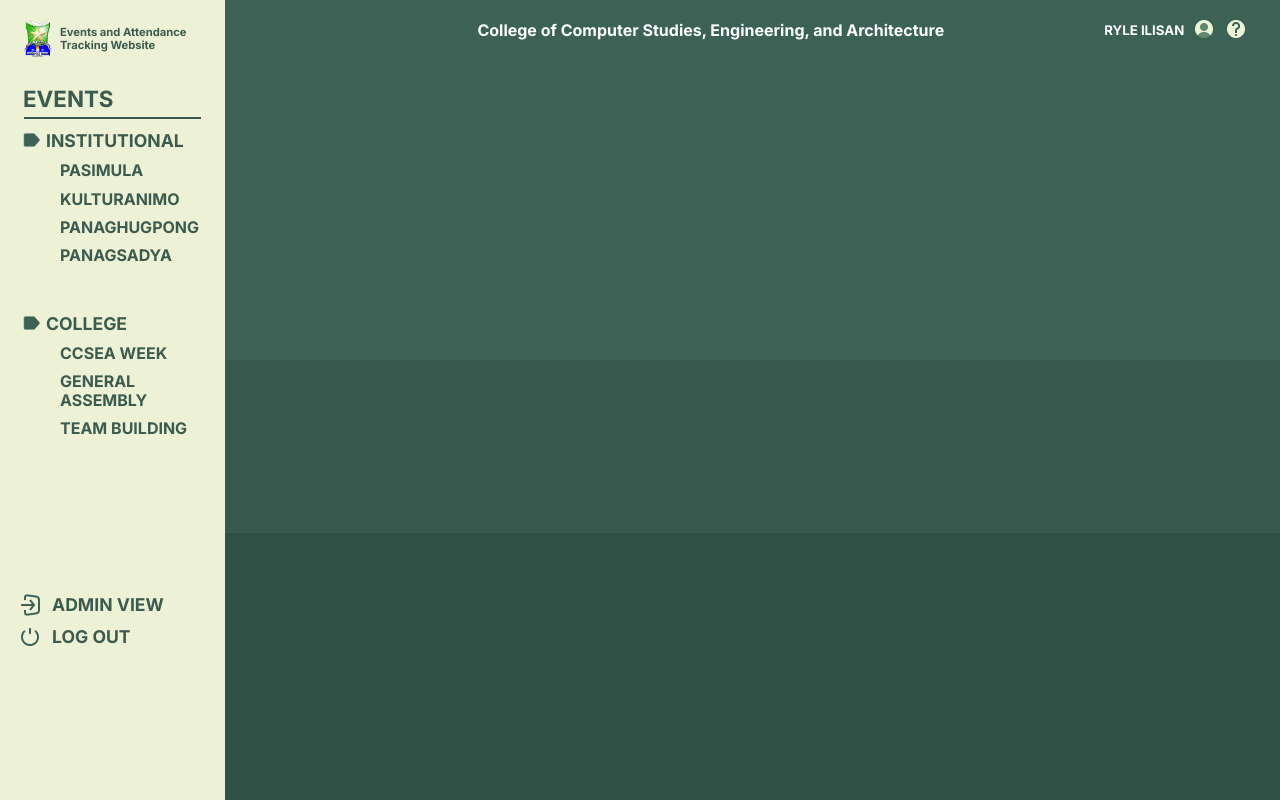
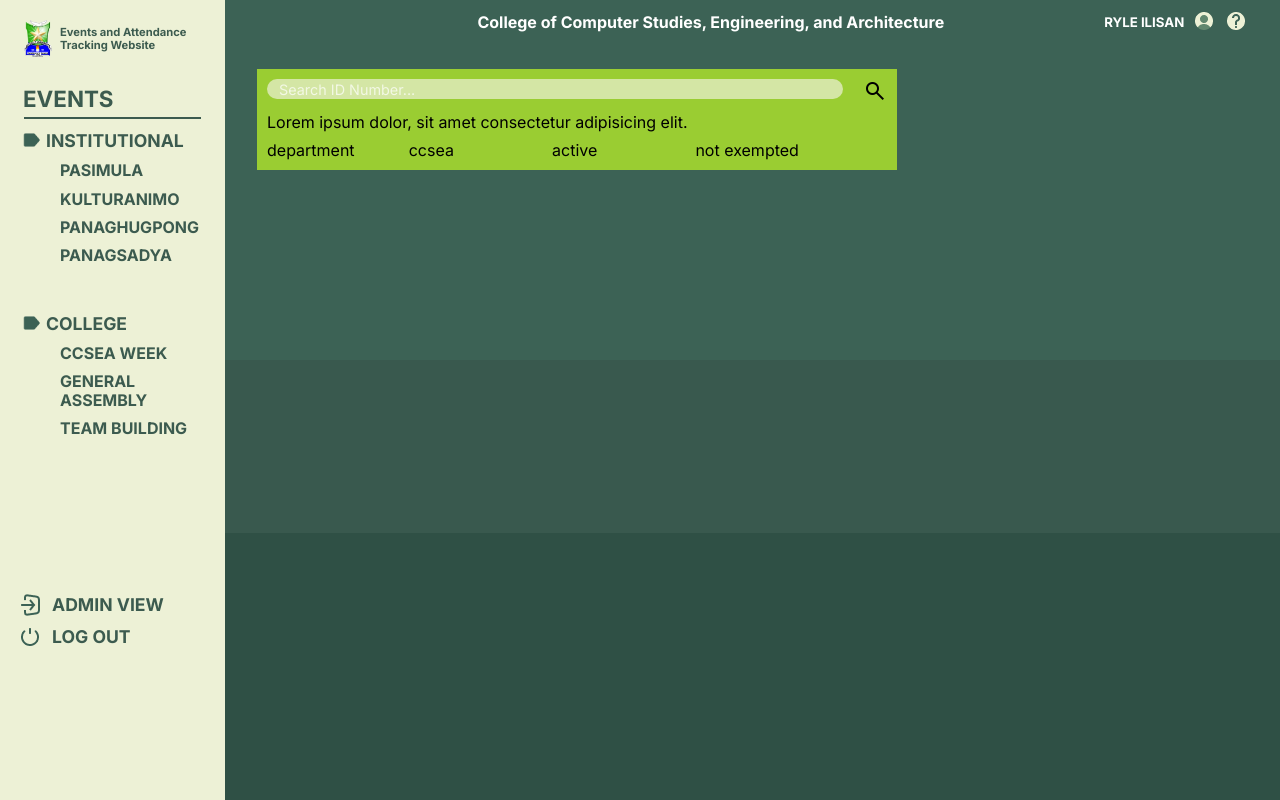
Before and after one commit to Rairuryle/SOFTENG-CODE, a PHP site: page / in a window 1280 px wide. Run offline with PHP 8.4, Linux system fonts and the light colour scheme; some libraries are stand-ins or nearby versions.

Commit message:
header profile

```diff
--- a/css/styles.css
+++ b/css/styles.css
@@ -176,7 +176,7 @@ main {
 
 .header-title {
   width: 97%;
-  margin-top: -1rem;
+  margin-top: -1.5rem;
 }
 
 .header-title h4, .header-title h5 {
@@ -197,6 +197,45 @@ main {
   padding: 0 0.5rem;
 }
 
+.grid-item-one { grid-area: header; }
+.grid-item-two { grid-area: main; }
+.grid-item-three { grid-area: menu; }
+.grid-item-four { grid-area: input; }
+.grid-item-five { grid-area: activity; }
+.grid-item-six { grid-area: exemption; }
+
+.grid-container {
+  display: grid;
+  grid-template-areas:
+    'header header header header header header header'
+    'main main main main main main main'
+    'menu input input activity activity exemption exemption';
+  gap: 10px;
+  background-color: yellowgreen;
+  padding: 10px;
+  margin-left: 2rem;
+  width: 50vw;
+}
+
+.grid-searchspace {
+  display: flex;
+  margin: auto;
+}
+
+#gridsearchIDNumber {
+  position: relative;
+  border: none;
+  outline: none;
+  width: 45vw;
+  border-radius: 15px;
+  background-color: rgba(237, 241, 214, 0.7);
+}
+
+#gridsearchIDNumber::placeholder {
+  color: rgba(255, 255, 255, 0.7);
+  font-size: 0.9rem;
+  padding: 10px;
+}
 
 /* @media screen and (max-height: 450px) {
 .sidenav {padding-top: 15px;}
@@ -264,7 +303,6 @@ font-style: italic;
 margin: auto;
 display: flex;
 justify-content: center;
-
 }
 
 .searchspace {
@@ -355,7 +393,7 @@ opacity: 0.7;
 padding-left: 4px;
 }
 
-.form-group img {
+.searchspace .form-group img {
 margin-left: -35px;
 margin-bottom: -10px;
 }
--- a/index.html
+++ b/index.html
@@ -8,6 +8,7 @@
     <link rel="preconnect" href="https://fonts.googleapis.com">
     <link rel="preconnect" href="https://fonts.gstatic.com" crossorigin>
     <link href="https://fonts.googleapis.com/css2?family=Inter:wght@400;700&display=swap" rel="stylesheet">
+    <link rel="stylesheet" href="https://fonts.googleapis.com/css2?family=Material+Symbols+Outlined:opsz,wght,FILL,GRAD@20..48,100..700,0..1,-50..200" />
 
     <link rel="stylesheet" href="/css/normalize.css">
     <link rel="stylesheet" href="/css/styles.css">
@@ -101,6 +102,33 @@
                         </li>
                     </ul>
                 </div>
+                <div class="grid-container">
+                    <div class="grid-item-one">
+                        <div class="grid-searchspace">
+                            <div class="form-group">
+                                <input type="search" id="gridsearchIDNumber"  class="form-control" placeholder="Search ID Number...">
+                            </div>
+                            <span class="material-symbols-outlined">
+                                search
+                            </span>
+                        </div>
+                    </div>
+                    <div class="grid-item-two">
+                        Lorem ipsum dolor, sit amet consectetur adipisicing elit.
+                    </div>
+                    <div class="grid-item-three">
+                        department
+                    </div>
+                    <div class="grid-item-four">
+                        ccsea
+                    </div>
+                    <div class="grid-item-five">
+                        active
+                    </div>
+                    <div class="grid-item-six">
+                        not exempted
+                    </div>
+                </div>
             </div>
         </header>
     </main>
```
